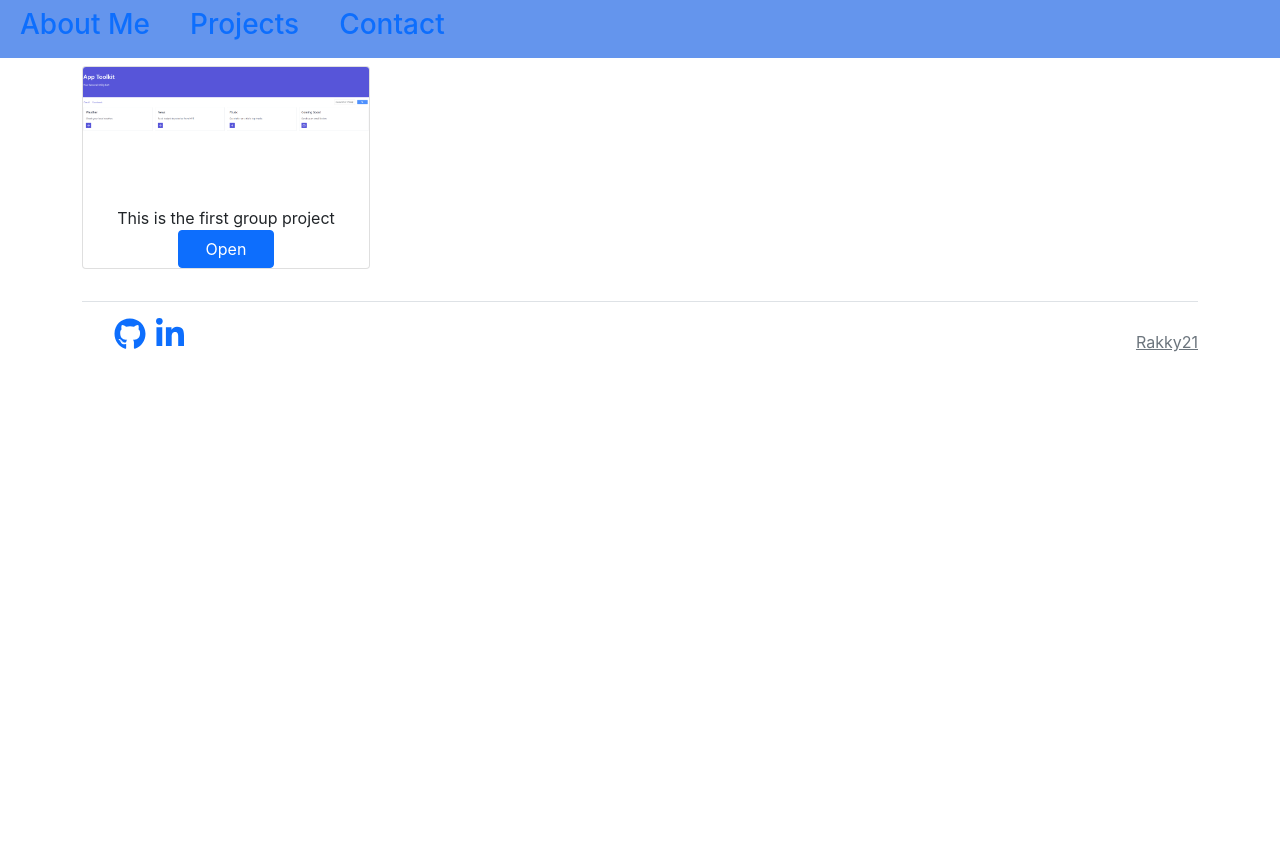
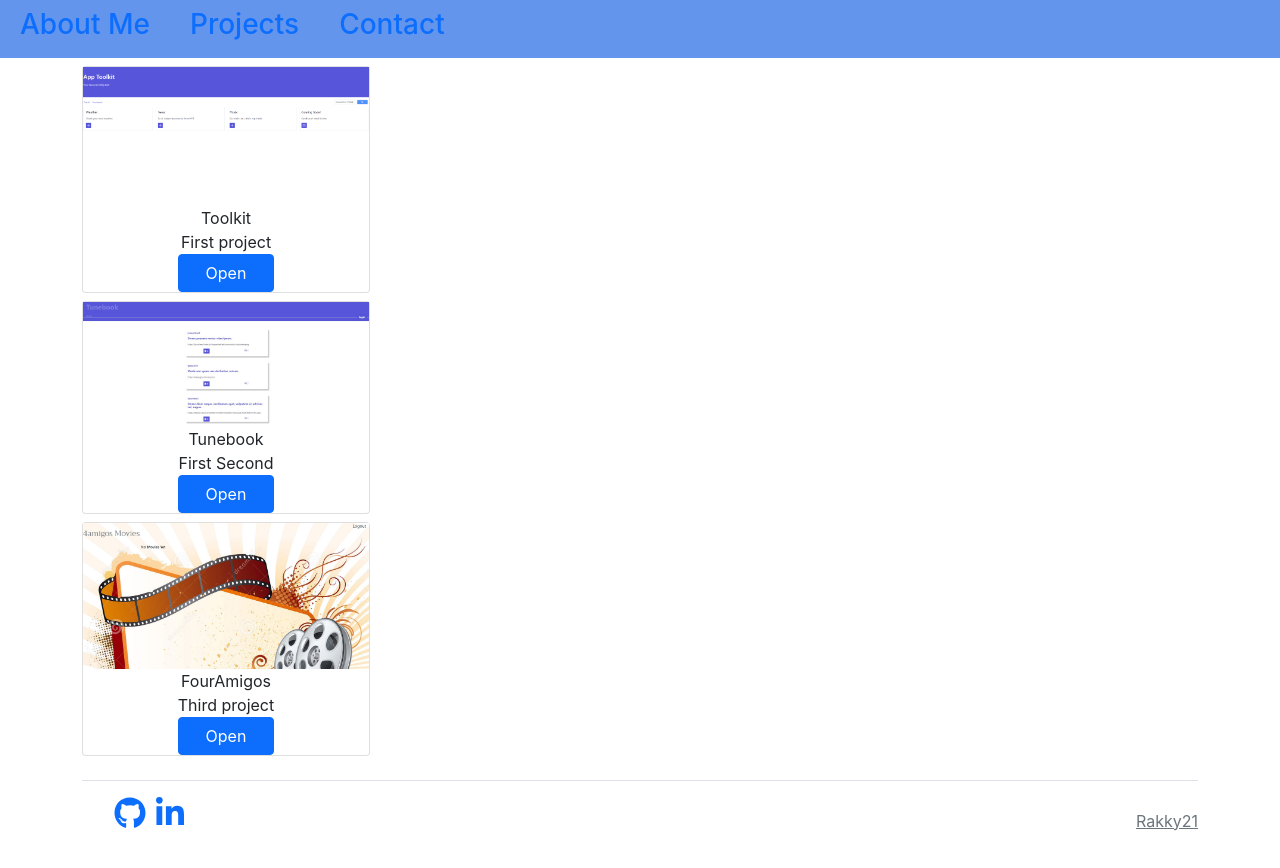
Before and after one commit to rakky21/re-ux, a React (Create React App) app: page / in a window 1280 px wide. Both pictures are taken after a click on the element "Projects". Shown: the top 868 px of the page. Before the commit the page ends 800 px from the top, so only its background shows below. Built offline with nearby package versions, Linux system fonts and the light colour scheme.

Commit message:
displayed the projects on the card

```diff
--- /dev/null
+++ b/src/components/Card/Card.js
@@ -0,0 +1,32 @@
+import React from "react";
+
+function Card({ card, key }) {
+  return (
+        <div className="columns">
+    <div className="container">
+
+      <div className="card my-2" style={{ width: "18rem" }}>
+        <img src={card.img} alt="img" />
+        <div className="center">
+          {" "}
+          {card.name}
+          <div> {card.description} </div>
+          <div>
+            <a
+              className="button btn btn-primary col-4"
+              href={card.href}
+              target="_blank"
+              rel="noreferrer noopener"
+              >
+              {" "}
+              Open{" "}
+            </a>
+          </div>
+        </div>
+                </div>
+      </div>
+    </div>
+  );
+}
+
+export default Card;
--- a/src/components/Projects/Projects.js
+++ b/src/components/Projects/Projects.js
@@ -1,60 +1,33 @@
-import React, { useState } from "react";
-// import React from "react";
-import Toolkit from "../../assets/projects/Toolkit.jpg";
-import Tunebook from "../../assets/projects/Tunebook.jpg";
+import React from "react";
+import Card from "../Card/Card.js";
+import toolkit from "../../assets/projects/Toolkit.jpg";
+import tunebook from "../../assets/projects/Tunebook.jpg";
+import famigos from '../../assets/projects/Famigos.jpg';
 
-// Needs to create a whole new model with each project for?
 function Projects() {
-  function openFile(e) {
-    e.preventDefault();
-    console.log("clicked");
-  }
-
-  const [cards] = useState([
+  const cards = [
     {
+      id: "1",
+      img: toolkit,
       name: "Toolkit",
+      description: "First project",
       href: "https://lrivales.github.io/app-toolkit/",
-      description: "This is the first group project",
     },
     {
-      name: "2",
-      href: "/",
-      description: "This is the second group project",
+      id: "2",
+      img: tunebook,
+      name: "Tunebook",
+      description: "First Second",
     },
     {
-      name: "3",
-      href: "/",
-      description: "This is the third group project",
+      img: famigos,
+      name: "FourAmigos",
+      description: "Third project"
     },
-  ]);
+  ];
 
-  return (
-    <section className="container">
-      <div className="row">
-        <div className="col-4">
-          <div className="my-2 card" style={{ width: "18rem" }}>
-            <img
-              className="card-img-top center"
-              src={Toolkit}
-              alt={cards.name}
-            ></img>
-            <p className="center"> This is the first group project</p>
-            <div className="center">
-              <a
-                onClick={{ openFile }}
-                className="button btn btn-primary col-4"
-                href="https://lrivales.github.io/app-toolkit/"
-                target="_blank"
-                rel="noreferrer noopener"
-              >
-                Open
-              </a>
-            </div>
-          </div>
-        </div>
-      </div>
-    </section>
-  );
+  const projectList = cards.map((card) => <Card key={card.id} card={card} />);
+  return <div> {projectList}</div>;
 }
 
 export default Projects;
```
Also changed, not shown: src/assets/projects/Famigos.jpg (renamed from src/assets/projects/Fouramigos.JPG).
